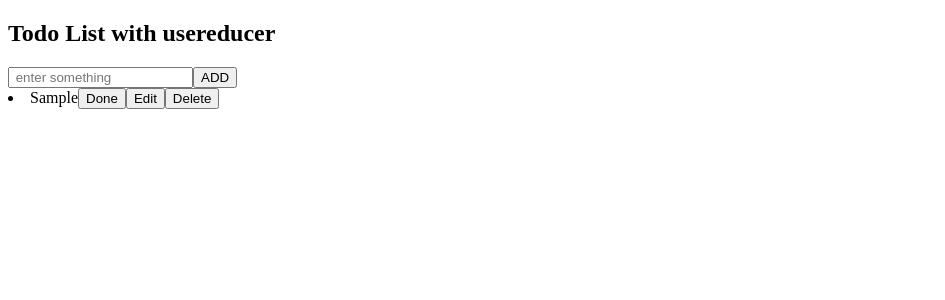
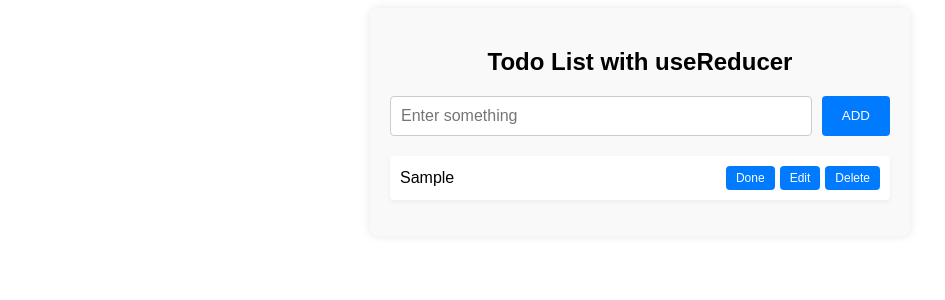
Before and after one commit to sayyedrabeeh/Python-FullStack, a React (Create React App) app in the folder full_react/: page / in a window 1280 px wide. Both pictures are taken after typing "Sample" into the empty fields and a click on the button "ADD". Shown: the top 300 px of the page, without its empty margins (0-945 px from the left). Built offline with nearby package versions, Linux system fonts and the light colour scheme.

Commit message:
react pratical todo with usereducer

```diff
--- a/full_react/src/react2/todolist.jsx
+++ b/full_react/src/react2/todolist.jsx
@@ -1,80 +1,200 @@
+import React, { useState, useReducer } from "react";
 
-import React,{ useState,useReducer, useContext } from "react";
-
-function reducer(state,action){
-    switch(action.type){
+function reducer(state, action) {
+  switch (action.type) {
     case "addTodo":
-            return {...state,todos:[...state.todos,{ text:action.payload,id:Date.now(),completed:false}] }
-
+      return {
+        ...state,
+        todos: [
+          ...state.todos,
+          { text: action.payload, id: Date.now(), completed: false },
+        ],
+      };
     case "delete":
-             return {...state ,todos:state.todos.filter((t) => t.id != action.payload) }
-
+      return {
+        ...state,
+        todos: state.todos.filter((t) => t.id !== action.payload),
+      };
     case "toggle":
-            return {...state,todos:state.todos.map((todo) =>
-                todo.id === action.payload ? {...todo,completed:!todo.completed}: todo
-             )}
-
+      return {
+        ...state,
+        todos: state.todos.map((todo) =>
+          todo.id === action.payload
+            ? { ...todo, completed: !todo.completed }
+            : todo
+        ),
+      };
     case "edit":
-            return{...state,todos:state.todos.map((todo) => todo.id === action.payload.id ?{...todo,text:action.payload.newtext} : todo )}
+      return {
+        ...state,
+        todos: state.todos.map((todo) =>
+          todo.id === action.payload.id
+            ? { ...todo, text: action.payload.newtext }
+            : todo
+        ),
+      };
+    default:
+      return state;
+  }
 }
 
+const initialState = {
+  todos: [],
+};
+
+function Todo() {
+  const [state, dispatch] = useReducer(reducer, initialState);
+  const [text, setText] = useState("");
+  const [editId, setEditId] = useState(null);
+  const [editText, setEditText] = useState("");
+
+  const addTodo = () => {
+    if (text.trim()) {
+      dispatch({ type: "addTodo", payload: text });
+      setText("");
     }
-const initialState = {
-    todos:[],
-    completed : false
+  };
 
-}
+  const edit = (todo) => {
+    setEditId(todo.id);
+    setEditText(todo.text);
+  };
 
-function Todo(){
-    const [state,dispatch] = useReducer(reducer,initialState)
-    const [text,setText] = useState('')
-    const [editid,setEditid] = useState(null)
-    const [editText,setEdittext] = useState('')
+  const save = (id) => {
+    dispatch({ type: "edit", payload: { id, newtext: editText } });
+    setEditId(null);
+    setEditText("");
+  };
 
-    const addtodo = () =>{
-        dispatch({type:"addTodo" ,payload:text})
-        setText('')
-    }
-    const edit = (todo) =>{
-        setEditid(todo.id)
-        setEdittext(todo.text)
+  return (
+    <div style={styles.container}>
+      <h2 style={styles.heading}>Todo List with useReducer</h2>
+      <div style={styles.inputSection}>
+        <input
+          value={text}
+          onChange={(e) => setText(e.target.value)}
+          type="text"
+          placeholder="Enter something"
+          style={styles.input}
+        />
+        <button onClick={addTodo} style={styles.addButton}>ADD</button>
+      </div>
 
-    }
-    const save = (id) =>{
-        dispatch({type: "edit",payload:{id,newtext:editText}})
-        setEditid(null)
-        setEdittext('')
-    }
-    return(
+      <ul style={styles.list}>
+        {state.todos.map((item) => (
+          <li key={item.id} style={styles.listItem}>
+            {editId !== item.id ? (
               <>
-        <h2>Todo List with usereducer</h2>
-        <input value={text} onChange={(e) => setText(e.target.value)} type="text" placeholder=" enter something"/>
-        <button onClick={addtodo}>ADD</button>
-
-        {state.todos.map((item) =>(
-            <li key={item.id}>
-
-                { editid !== item.id ?(<>
-                 <span style={{textDecoration: item.completed ? "line-through" : "none"}}>
+                <span
+                  style={{
+                    ...styles.todoText,
+                    textDecoration: item.completed ? "line-through" : "none",
+                  }}
+                >
                   {item.text}
                 </span>
-                <button onClick={() => dispatch({type:'toggle',payload:item.id})}>Done</button>
-                <button onClick={() => edit(item)}>Edit</button>
-                <button onClick={() => dispatch({type:'delete',payload:item.id})}>Delete</button>
-                </>)
-                :
-                (
+                <div style={styles.buttonGroup}>
+                  <button
+                    onClick={() => dispatch({ type: "toggle", payload: item.id })}
+                    style={styles.smallButton}
+                  >
+                    Done
+                  </button>
+                  <button onClick={() => edit(item)} style={styles.smallButton}>
+                    Edit
+                  </button>
+                  <button
+                    onClick={() => dispatch({ type: "delete", payload: item.id })}
+                    style={styles.smallButton}
+                  >
+                    Delete
+                  </button>
+                </div>
+              </>
+            ) : (
               <>
-                    <input value={editText} onChange={(e) => setEdittext(e.target.value)}/>
-                    <button onClick={() => save(item.id)}>save</button>
+                <input
+                  value={editText}
+                  onChange={(e) => setEditText(e.target.value)}
+                  style={styles.input}
+                />
+                <button onClick={() => save(item.id)} style={styles.smallButton}>
+                  Save
+                </button>
               </>
             )}
           </li>
-        ) )}
-
-
-        </>
-    )
+        ))}
+      </ul>
+    </div>
+  );
 }
 
-export default Todo
+const styles = {
+  container: {
+    maxWidth: "500px",
+    margin: "0 auto",
+    padding: "20px",
+    background: "#f9f9f9",
+    borderRadius: "8px",
+    boxShadow: "0 0 10px rgba(0,0,0,0.1)",
+    fontFamily: "Arial, sans-serif",
+  },
+  heading: {
+    textAlign: "center",
+    marginBottom: "20px",
+  },
+  inputSection: {
+    display: "flex",
+    gap: "10px",
+    marginBottom: "20px",
+  },
+  input: {
+    flex: 1,
+    padding: "10px",
+    fontSize: "16px",
+    borderRadius: "4px",
+    border: "1px solid #ccc",
+  },
+  addButton: {
+    padding: "10px 20px",
+    background: "#007BFF",
+    color: "#fff",
+    border: "none",
+    borderRadius: "4px",
+    cursor: "pointer",
+  },
+  list: {
+    listStyle: "none",
+    padding: 0,
+  },
+  listItem: {
+    display: "flex",
+    justifyContent: "space-between",
+    alignItems: "center",
+    background: "#fff",
+    padding: "10px",
+    marginBottom: "10px",
+    borderRadius: "4px",
+    boxShadow: "0 2px 4px rgba(0,0,0,0.05)",
+  },
+  todoText: {
+    flex: 1,
+    marginRight: "10px",
+  },
+  buttonGroup: {
+    display: "flex",
+    gap: "5px",
+  },
+  smallButton: {
+    padding: "5px 10px",
+    background: "#007BFF",
+    color: "#fff",
+    border: "none",
+    borderRadius: "4px",
+    fontSize: "12px",
+    cursor: "pointer",
+  },
+};
+
+export default Todo;
```
Lines whose indentation alone changed are shown as unchanged.
